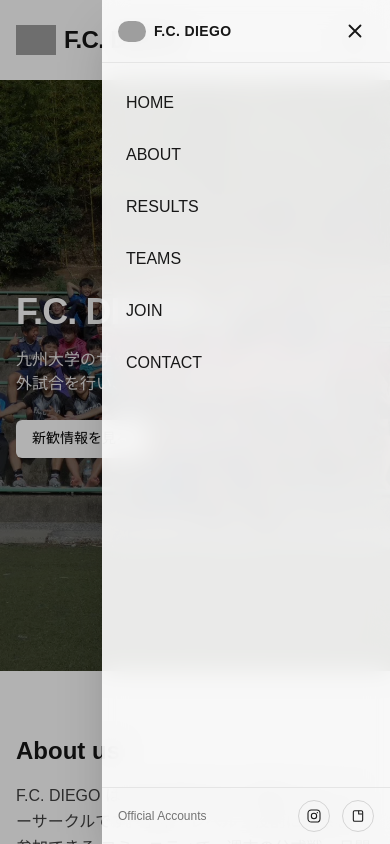
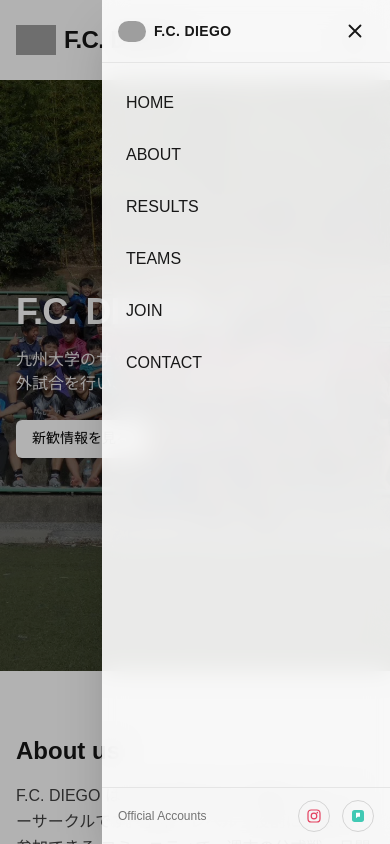
Before and after one commit to ogachan2/fcdiego-site, a Next.js app: page / in a window 390 px wide. Both pictures are taken after a click on the button "Open menu". Shown: the top 844 px of the page. Built offline with nearby package versions, Linux system fonts and the light colour scheme; grey boxes are pictures that could not be loaded.

Commit message:
メニューSNSアイコン変更

```diff
--- a/src/components/Header.tsx
+++ b/src/components/Header.tsx
@@ -308,7 +308,7 @@ export default function Header() {
           >
             <span className="text-xs text-neutral-500">Official Accounts</span>
             <div className="flex items-center gap-3">
-              {/* Instagram */}
+              {/* Instagram（ブランドカラー寄せ） */}
               <a
                 href="https://www.instagram.com/"
                 target="_blank"
@@ -331,22 +331,22 @@ export default function Header() {
                     rx="5"
                     ry="5"
                     fill="none"
-                    stroke="currentColor"
-                    strokeWidth="1.6"
+                    stroke="#E4405F"
+                    strokeWidth="1.8"
                   />
                   <circle
                     cx="12"
                     cy="12"
-                    r="4"
+                    r="4.2"
                     fill="none"
-                    stroke="currentColor"
-                    strokeWidth="1.6"
+                    stroke="#E4405F"
+                    strokeWidth="1.8"
                   />
-                  <circle cx="17" cy="7" r="1" fill="currentColor" />
+                  <circle cx="17" cy="7" r="1.2" fill="#E4405F" />
                 </svg>
               </a>
 
-              {/* note（シンプルなメモ風アイコン） */}
+              {/* note（公式カラー寄せ） */}
               <a
                 href="https://note.com/"
                 target="_blank"
@@ -361,23 +361,20 @@ export default function Header() {
                   height="16"
                   aria-hidden="true"
                 >
+                  {/* 背景（noteカラー） */}
                   <rect
-                    x="5"
-                    y="4"
-                    width="14"
-                    height="16"
-                    rx="2"
-                    ry="2"
-                    fill="none"
-                    stroke="currentColor"
-                    strokeWidth="1.6"
+                    x="3"
+                    y="3"
+                    width="18"
+                    height="18"
+                    rx="4"
+                    ry="4"
+                    fill="#41c9b4"
                   />
-                  <polyline
-                    points="13,4 13,9 18,9"
-                    fill="none"
-                    stroke="currentColor"
-                    strokeWidth="1.6"
-                    strokeLinejoin="round"
+                  {/* ノートの形 */}
+                  <path
+                    d="M9 7h6v6h-3.5L9 15.5V7z"
+                    fill="#ffffff"
                   />
                 </svg>
               </a>
```
